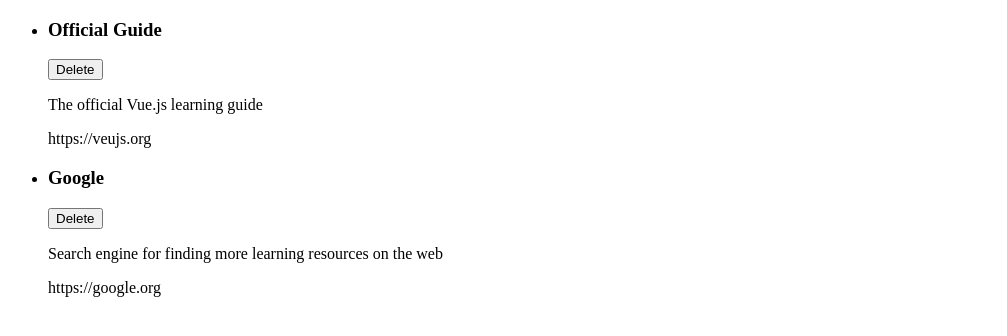
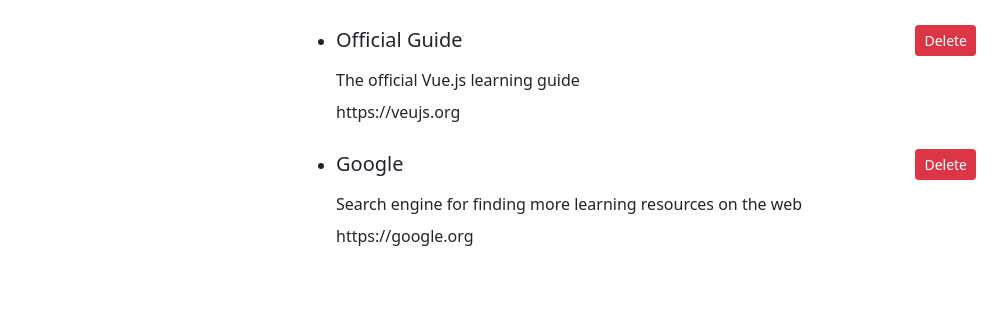
Before and after one commit to Dewalade1/vue--studymate-app, a Vue app: page / in a window 1280 px wide. Shown: the top 336 px of the page, without its empty margins (0-1007 px from the left). Built offline with nearby package versions, Linux system fonts and the light colour scheme.

Commit message:
ft-add styling to app

```diff
--- a/package.json
+++ b/package.json
@@ -8,6 +8,8 @@
     "lint": "vue-cli-service lint"
   },
   "dependencies": {
+    "@popperjs/core": "^2.11.5",
+    "bootstrap": "^5.1.3",
     "core-js": "^3.6.5",
     "vue": "^3.0.0"
   },
--- a/src/App.vue
+++ b/src/App.vue
@@ -33,3 +33,19 @@
         components: { LearningResource }
     }
 </script>
+
+<style>
+@import url('https://fonts.googleapis.com/css2?family=Roboto:wght@400;700&display=swap');
+
+* {
+  box-sizing: border-box;
+}
+
+html {
+  font-family: 'Roboto', sans-serif;
+}
+
+body {
+  margin: 0;
+}
+</style>
--- a/src/components/resources/LearningResource/LearningResource.vue
+++ b/src/components/resources/LearningResource/LearningResource.vue
@@ -3,7 +3,7 @@
         <div>
             <header>
                 <h3>{{ resource.title }}</h3>
-                <button>Delete</button>
+                <button class="btn btn-sm btn-danger">Delete</button>
             </header>
         </div>
         <p>{{ resource.description }}</p>
@@ -19,10 +19,12 @@
         resource: {
             type: Object,
             required: true,
-            default: {
-                title: "",
-                description: "",
-                link: ""
+            default() {
+                return {
+                    title: "",
+                    description: "",
+                    link: ""
+                }
             },
             validator (value) {
                 if (typeof value === "object") {
@@ -35,3 +37,37 @@
     }
 }
 </script>
+
+<style scoped>
+    li {
+      margin: 20px auto;
+      max-width: 40rem;
+    }
+
+    header {
+      display: flex;
+      justify-content: space-between;
+      align-items: center;
+    }
+
+    h3 {
+      font-size: 1.25rem;
+      margin: 0.5rem 0;
+    }
+
+    p {
+      margin: 0.5rem 0;
+    }
+
+    a {
+      text-decoration: none;
+      color: #ce5c00;
+      cursor: pointer;
+    }
+
+    a:hover,
+    a:active {
+      color: #c89300;
+      cursor: pointer;
+    }
+</style>
--- a/src/main.js
+++ b/src/main.js
@@ -1,4 +1,7 @@
 import { createApp } from 'vue';
+import 'bootstrap';
+import 'bootstrap/dist/css/bootstrap.min.css';
+
 import App from "./App.vue";
 
 
```
Also changed, not shown: 1 other file (tests, documents, lock files or other folders).
